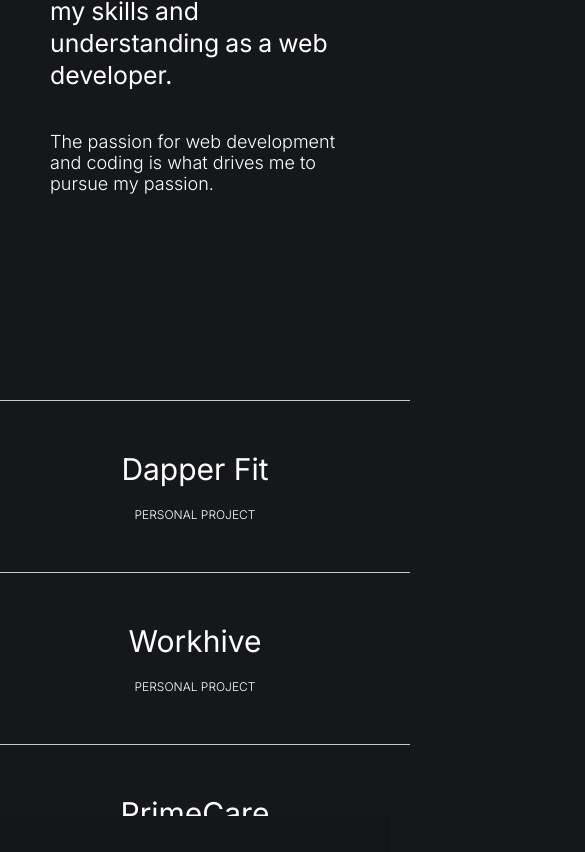
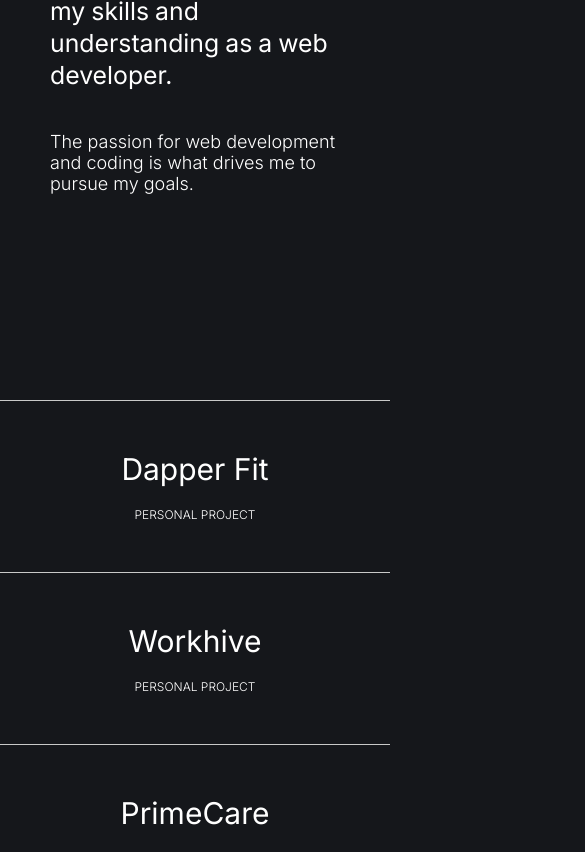
Before and after one commit to arvinbuid/portfolio, a Next.js app: page / in a window 390 px wide. Shown: the part 1189-2041 px from the top of the page, 585 px wide, since content can reach past the window. Built offline with nearby package versions, Linux system fonts and the light colour scheme.

Commit message:
Add and fix more mobile media queries, update second text in description.

```diff
--- a/components/Description.tsx
+++ b/components/Description.tsx
@@ -25,7 +25,7 @@ const Description = () => {
                     }
                 </p>
                 <motion.p variants={opacity} animate={isInView ? "open" : "closed"}>
-                    The passion for web development and coding is what drives me to pursue my passion.
+                    The passion for web development and coding is what drives me to pursue my goals.
                 </motion.p>
             </div>
         </div>
--- a/components/contact.module.css
+++ b/components/contact.module.css
@@ -6,6 +6,10 @@
   justify-content: center;
   background-color: #141516;
   position: relative;
+
+  @media (max-width: 764px) {
+    display: none;
+  }
 
   .button {
     border-radius: 3em;
--- a/components/description.module.css
+++ b/components/description.module.css
@@ -44,8 +44,9 @@
 
     p {
       margin: 0px;
+
       &:nth-of-type(1) {
-        font-size: clamp(1.55em, 2.3vw, 2.5em);
+        font-size: clamp(1.55em, 2.3vw, 2.2em);
         gap: 8px;
         line-height: 1.3;
 
@@ -68,8 +69,8 @@
           width: 60%;
         }
 
-        @media (min-width: 481px) and (max-width: 768px) {
-          width: 80%;
+        @media (min-width: 768px) {
+          width: 60%;
         }
       }
     }
--- a/components/hero.module.css
+++ b/components/hero.module.css
@@ -3,7 +3,6 @@
   height: 100vh;
   align-items: center;
   justify-content: center;
-  background-color: white;
   background-color: black;
 }
 
--- a/components/projects.module.css
+++ b/components/projects.module.css
@@ -1,12 +1,16 @@
 .project {
   display: flex;
-  width: 100%;
+  width: 100vw;
   justify-content: space-between;
   align-items: center;
   padding: 0;
   border-top: 1px solid rgb(201, 201, 201);
   cursor: pointer;
   transition: all 0.2s;
+
+  /* @media (max-width: 768px) {
+    max-width: max-content;
+  } */
 }
 
 .project div {
@@ -47,7 +51,7 @@
 }
 
 .project h2 {
-  font-size: 75px;
+  font-size: 70px;
   font-weight: 400;
   transition: all 0.4s;
   white-space: nowrap;
--- a/src/app/globals.css
+++ b/src/app/globals.css
@@ -1,3 +1,9 @@
+*,
+*::before,
+*::after {
+  box-sizing: border-box;
+}
+
 * {
   margin: 0;
   padding: 0;
@@ -5,5 +11,8 @@
 
 html {
   background-color: #15171b;
-  overflow-x: hidden;
 }
+
+body {
+  overflow-x: clip;
+}
```
